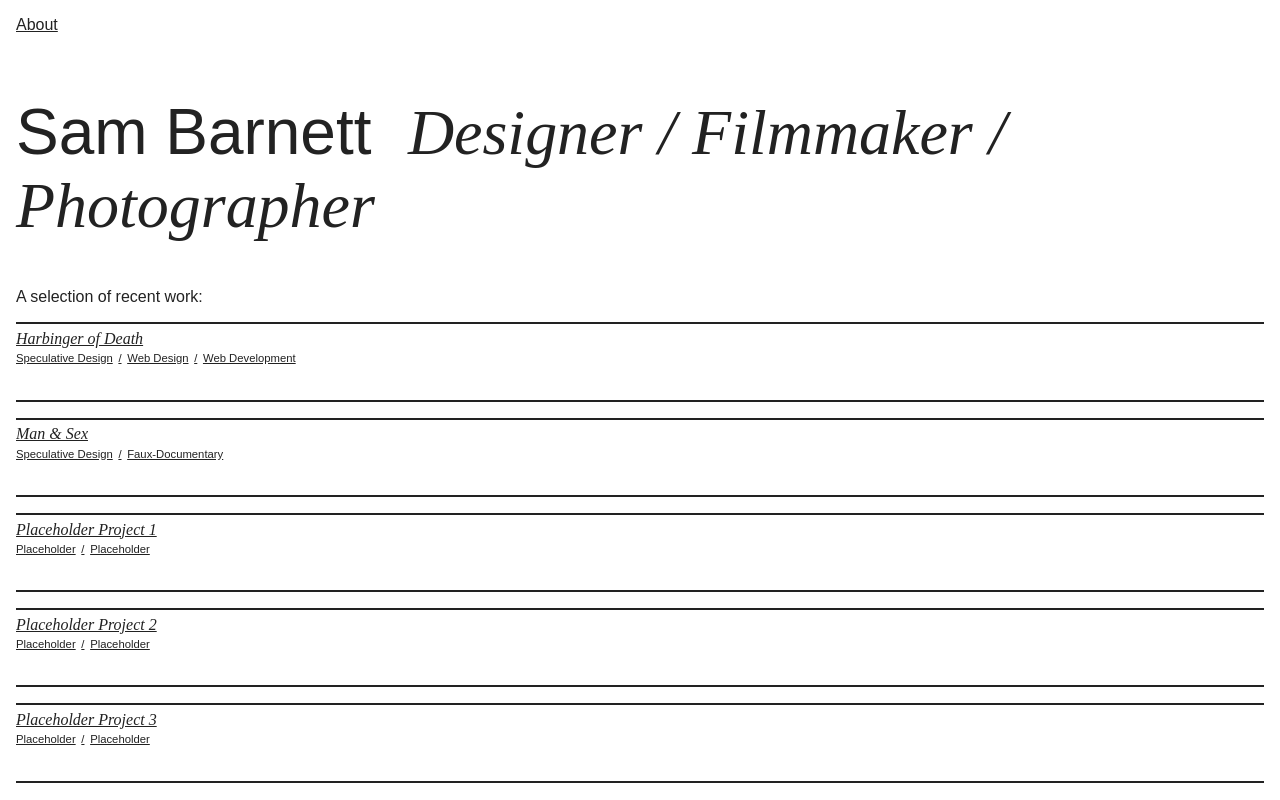
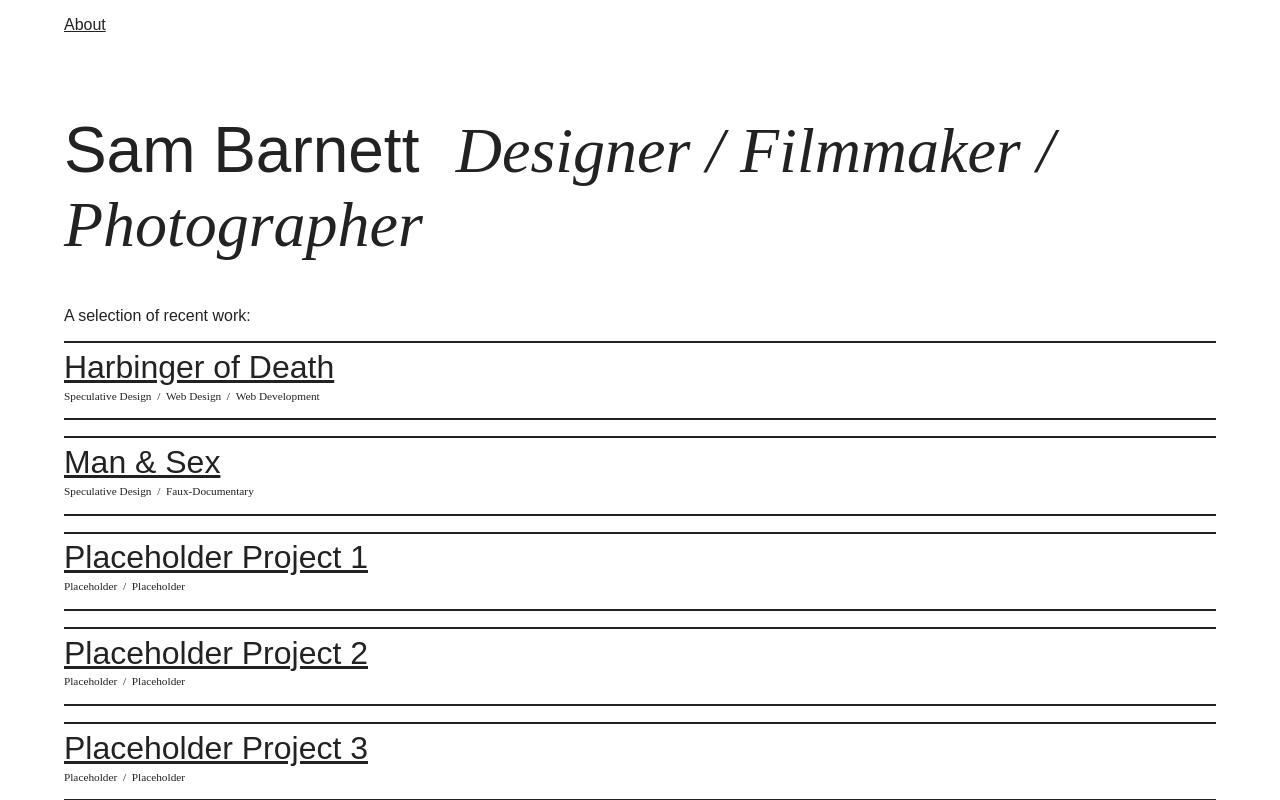
Before and after one commit to highpanda/portfolio-2020, an Eleventy site: page index.liquid in a window 1280 px wide. Shown: the top 800 px of the page. Built offline with nearby package versions, Linux system fonts and the light colour scheme; Eleventy itself is replaced by a stand-in of ours; files that its build step writes are made by us from their sources; a web font is replaced by a local one.

Commit message:
update spacing and sizing.

```diff
--- a/style/_base.scss
+++ b/style/_base.scss
@@ -75,7 +75,7 @@ $white: #eeeeee;
   min-height: 100vh;
 
   box-sizing: border-box;
-  margin: ms(0);
+  margin: ms(4);
 }
 
 .section {
--- a/style/_navigation.scss
+++ b/style/_navigation.scss
@@ -3,5 +3,5 @@
   box-sizing: border-box;
   display: flex;
   justify-content: space-between;
-  padding: ms(0);
+  padding: ms(0) ms(4);
 }
--- a/style/_project.scss
+++ b/style/_project.scss
@@ -9,7 +9,7 @@
   border-bottom: 2px solid #222222;
 
   overflow: hidden;
-  position: relative;;
+  position: relative;
 
   transition: height .5s ease-out,  background-color .5s ease-out, padding .5s ease-out;
   background-color: rgba(22,22,22, 0);
@@ -25,15 +25,22 @@
     padding: ms(-3);
   }
 
+  a {
+    text-decoration: none;
+  }
 
   &__list {
     margin-top: ms(3);
+    text-decoration: none;
+
   }
 
   &__category {
     z-index: 2;
     @include rms(-1);
-    font-family: forma-djr-display, sans-serif;
+    font-family: p22-mackinac-pro,serif;
+    text-decoration: none;
+
     font-weight: 400;
     font-style: normal;
 
@@ -47,10 +54,10 @@
   }
 
   &__title {
+    text-decoration: underline;
     z-index: 2;
-    @include rms(0);
-    font-family: p22-mackinac-pro,serif;
+    @include rms(2);
     font-weight: 500;
-    font-style: italic;
+    //font-style: italic;
   }
 }
--- a/style/_typography.scss
+++ b/style/_typography.scss
@@ -38,6 +38,10 @@ h4, h5 {
   margin: 0;
 }
 
+h2, h3 {
+  margin-bottom: ms(-2);
+}
+
 body {
   font-family: forma-djr-display, sans-serif;
   font-weight: 400;
--- a/style/_writeup.scss
+++ b/style/_writeup.scss
@@ -21,7 +21,7 @@
     font-family: p22-mackinac-pro,serif;
     font-weight: 400;
     font-style: normal;
-    line-height: 1.2;
+    line-height: 1.6;
   }
 
   &__list {
```
Also changed, not shown: style/style.css, 1 other file.
